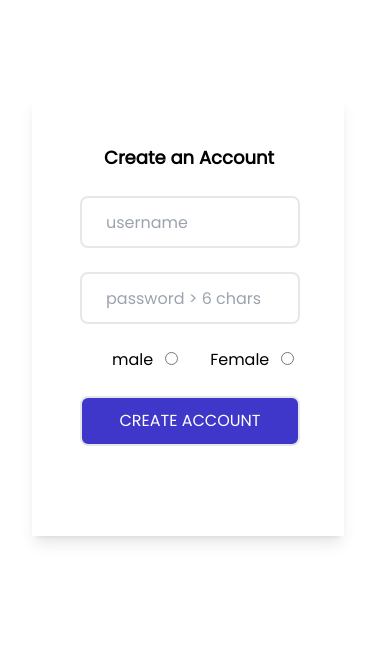
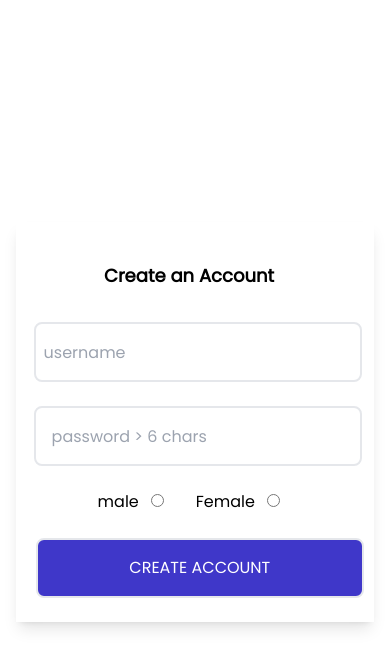
Before and after one commit to divinegodwin/GhostGram, a Next.js app: page /Account in a window 390 px wide. Shown: the top 668 px of the page. Built offline with nearby package versions, Linux system fonts and the light colour scheme; no server answers.

Commit message:
css adjustment

```diff
--- a/app/Account/page.jsx
+++ b/app/Account/page.jsx
@@ -58,12 +58,12 @@ const Account = () => {
   };
 
   return (
-    <div>
+    <div className= "grid place-items-center px-4 py-4 min-h-[100vh]">
       <form
         onSubmit={handleCreateAccount}
-        className=" auth-form w-[80%] h-[440px] flex flex-col gap-6 ml-[2rem] mt-[6rem] shadow-lg"
+        className=" auth-form w-full max-w-[500px] py-10 h-[400px] gap-6 shadow-lg sm:px-8 "
       >
-        <div className="account-heading pt-[1rem] font-bold text-lg">
+        <div className="account-heading  pl-[5.5rem]  font-bold text-lg">
           Create an Account
         </div>
         {/* rendering error state if there is any*/}
@@ -72,10 +72,10 @@ const Account = () => {
             <p className="text-[red] pl-9">{error}</p>
           </div>
         )}
-        <div className="inputs-container flex flex-col gap-6 ml-[3rem]">
+        <div className=" inputs-account-container flex flex-col gap-6 pt-8 px-3">
           <input
             onChange={(e) => setUsername(e.target.value)}
-            className="w-[220px] h-[40px] border-2 p-6 rounded-lg outline-[#3f37c9]"
+            className="w-full h-[60px] p-2 border-2 rounded-lg outline-[#3f37c9]"
             type="text"
             placeholder="username"
             value={username}
@@ -83,7 +83,7 @@ const Account = () => {
 
           <input
             onChange={(e) => setPassword(e.target.value)}
-            className="w-[220px] h-[40px] border-2 p-6 rounded-lg outline-[#3f37c9]"
+            className="w-full h-[60px]  border-2 p-4 rounded-lg outline-[#3f37c9]"
             type="password"
             placeholder="password > 6 chars"
             value={password}
@@ -99,7 +99,7 @@ const Account = () => {
        </input>
     */}
 
-          <div className="flex flex-row gap-8">
+          <div className="flex flex-row gap-8 px-8">
             <div>
               <label className="ml-[2rem]">male</label>
               <input
@@ -127,7 +127,7 @@ const Account = () => {
 
           <button
             type="submit"
-            className="w-[220px] p-2 h-[50px] border-2 text-white rounded-lg bg-[#3f37c9]"
+            className=" w-full p-2 h-[60px] ml-0.5 border-2 text-white rounded-lg bg-[#3f37c9]"
           >
             CREATE ACCOUNT
           </button>
--- a/app/globals.css
+++ b/app/globals.css
@@ -104,9 +104,10 @@
     padding-left: 3.5rem;
 }
 
-.create-account{
-    padding-left: 7rem;
+.inputs-account-container{
+    padding-left: 1.1rem;
 }
+
 
 }
 
@@ -140,23 +141,6 @@
     width: 120px;
     height: 50px;
     margin-left: 13rem;
-}
-
-.inputs-login-container{
-    margin-left: 4.5rem;
-}
-.account-heading{
-    margin-top: 2rem;
-    margin-left: 4.5rem;
-}
-.create-account{
-    margin-left: -0.1rem;
-}
-.login-heading{
-    margin-left:8rem;
-}
-.auth-login-form{
-    margin-left: 1rem;
 }
 
 }
```
